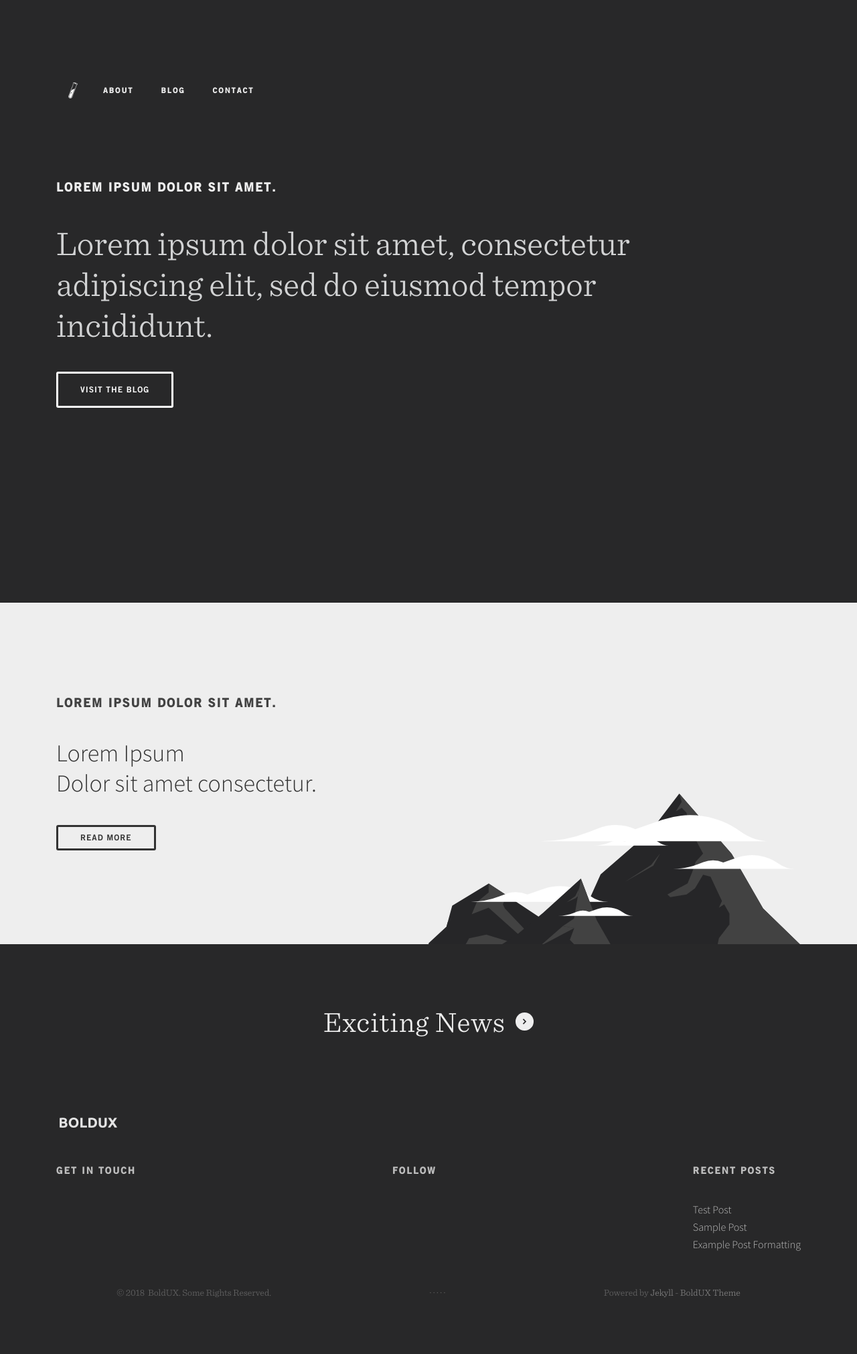
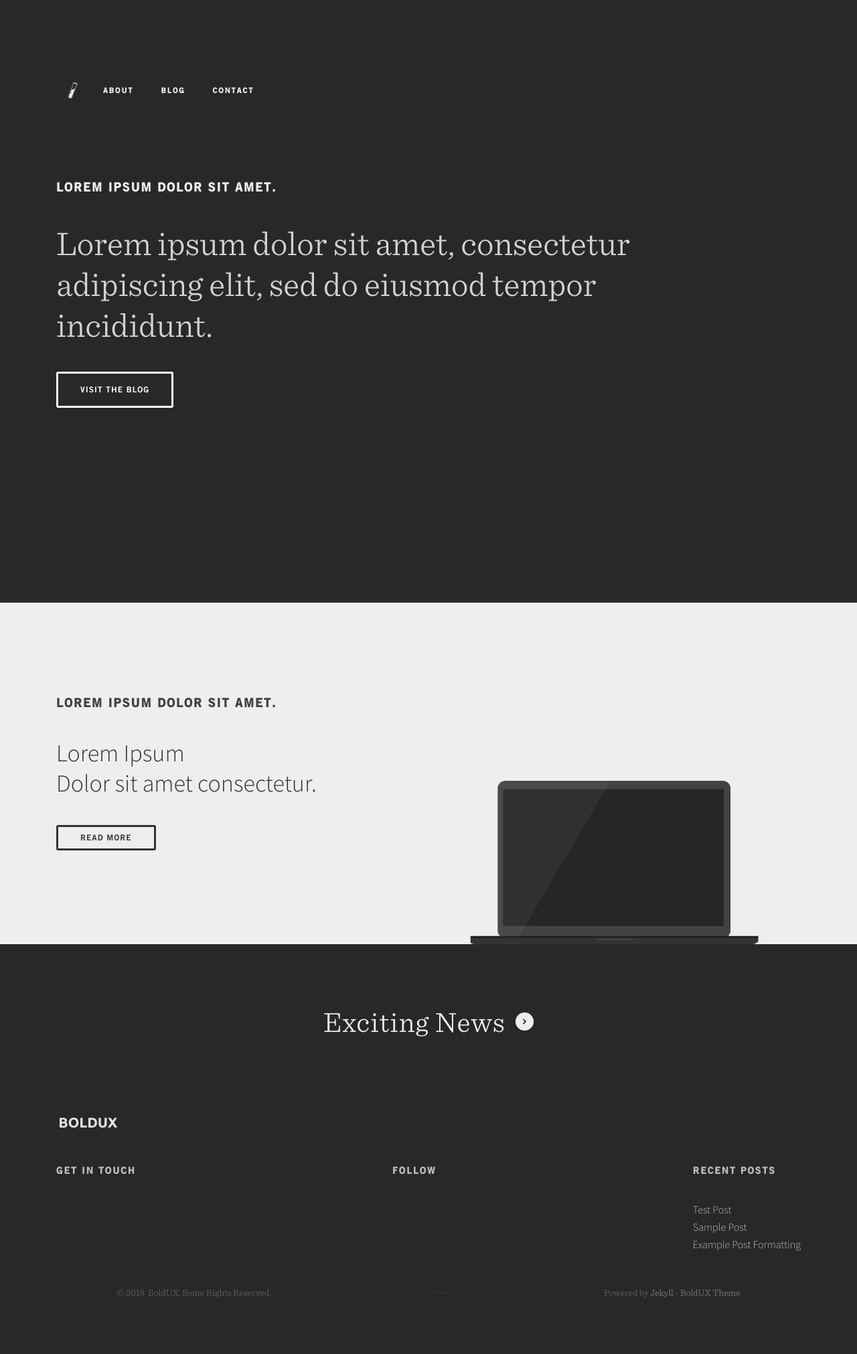
Before and after one commit to erssec/boldux, a Jekyll site: the page built from index.md, in a window 1280 px wide. Shown: the whole page at 67% size. Built offline with Jekyll 4.4.1, drawn with Linux system fonts in a browser that asks for light colours; nearby versions of some CDN libraries.

Commit message:
Added home-laptop image

```diff
--- a/_layouts/home.html
+++ b/_layouts/home.html
@@ -20,7 +20,7 @@
       </div>
     </header>
 
-    <section class="block home-mountain white-smoke">
+    <section class="block home-laptop white-smoke">
       <div class="container row">
         <div class="inner-block extra-padded column center half-md">
           <div class="inner-block-content gutter-right">
@@ -29,8 +29,8 @@
             <a href="{{ site.url }}/about" class="btn btn-box">Read More</a>
           </div>
         </div>
-        <div class="inner-block column align-bottom half-md home-mountain-image">
-          <img data-normal="/assets/img/sections/home/home-mountain.svg" alt="" class="inner-block-image contain">
+        <div class="inner-block column align-bottom half-md home-laptop-image">
+          <img data-normal="/assets/img/sections/home/home-laptop.png" alt="" class="inner-block-image contain">
         </div>
       </div>
     </section>
--- a/_sass/partials/sections/_home.scss
+++ b/_sass/partials/sections/_home.scss
@@ -1,5 +1,5 @@
-.home-mountain-image {
-  .home-mountain & {
+.home-laptop-image {
+  .home-laptop & {
     margin-bottom: -1px; // ensure image is flush with bottom
     max-width: 700px;
   }
```
Also changed, not shown: assets/img/sections/home/home-laptop.png (added), assets/img/sections/home/home-mountain.svg (deleted), screenshot.png, 1 other file.
